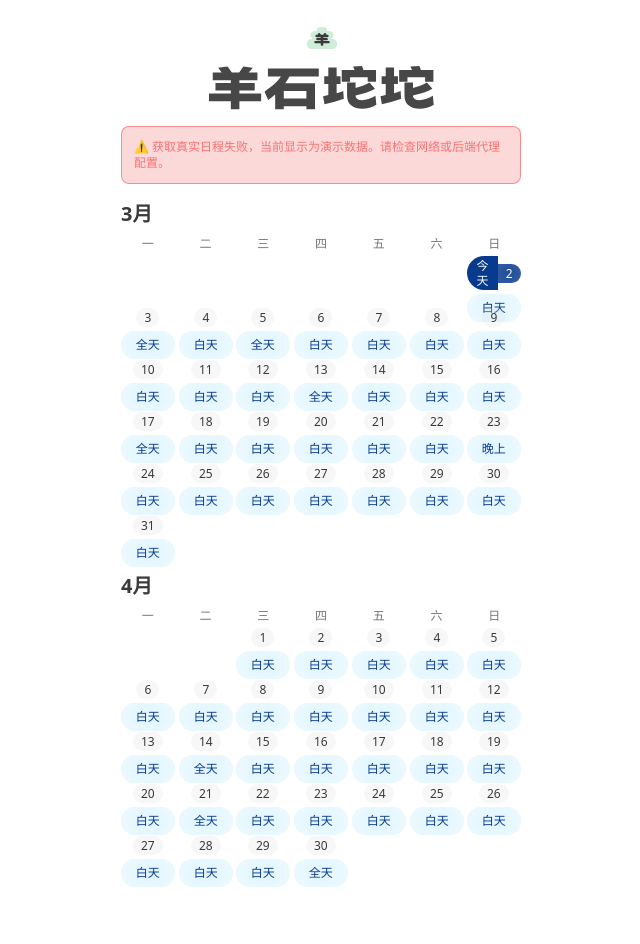
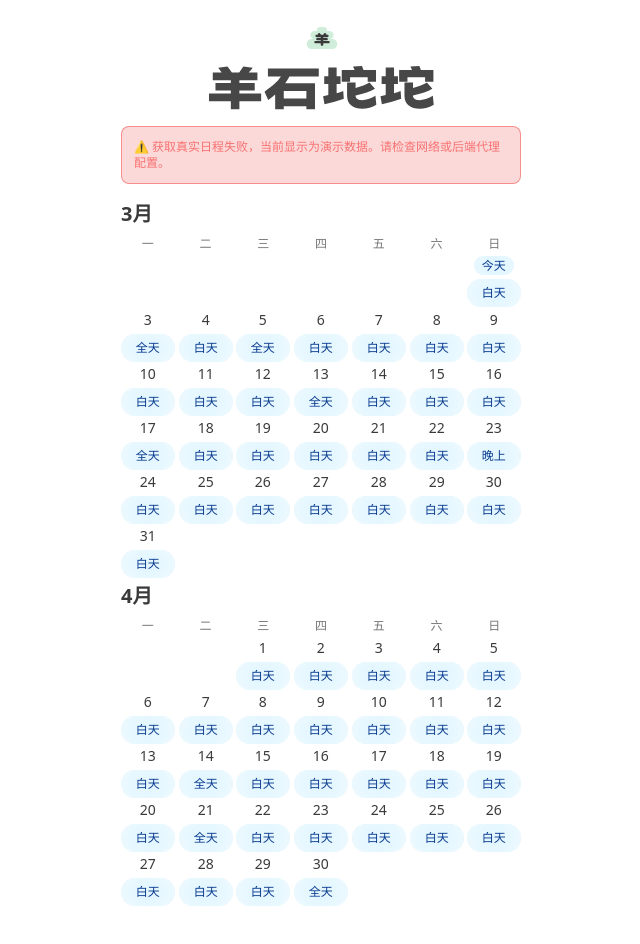
Before and after one commit to yanghaoleng/Mickywa-homepage, a React (Vite) app: page / in a window 1280 px wide. Shown: the top 944 px of the page, without its empty margins (319-959 px from the left). Built offline with nearby package versions, Linux system fonts and the light colour scheme; no server answers; the HTML template or start-up script is replaced by a standard one.

Commit message:
优化日期按钮交互与本地模拟数据

```diff
--- a/src/components/Schedule.jsx
+++ b/src/components/Schedule.jsx
@@ -42,13 +42,24 @@ export default function Schedule({ theme }) {
   const dayRefs = useRef({});
   const animationInterval = useRef(null);
 
+  const animatePress = (e) => {
+    const el = e?.currentTarget;
+    if (!el) return;
+    el.classList.remove('press-shrink');
+    void el.offsetWidth;
+    el.classList.add('press-shrink');
+    setTimeout(() => {
+      el.classList.remove('press-shrink');
+    }, 240);
+  };
+
   const fetchData = async (isAuto = false) => {
     if (!isAuto) {
       setLoading(true);
       setError(false);
     }
     try {
-      const res = await getCalendarsWithCache();
+      const res = await getCalendarsWithCache({ forceMock: import.meta.env.DEV });
       setSchedule(res.schedule);
       setIsMock(!!res.isMock);
       setLoading(false);
@@ -414,7 +425,7 @@ export default function Schedule({ theme }) {
                       }
 
                       return (
-                        <div className="flex flex-col gap-3">
+                        <div className="flex flex-col gap-3.5">
                           {weekRows.map((week, weekIndex) => (
                             <div key={weekIndex}>
                               <div className="grid grid-cols-7 gap-1">
@@ -472,24 +483,16 @@ export default function Schedule({ theme }) {
                                       style={{ animationDelay: `${monthIndex * 0.1 + weekIndex * 0.05 + dayIndex * 0.02}s` }}
                                     >
                                   <div className="text-center mb-1">
-                                    <div className="flex items-center justify-center">
+                                    <div className="flex items-center justify-center space-x-1">
                                       {isToday ? (
-                                        <>
-                                          <div className="inline-flex items-center px-2 py-0.5 rounded-l-full text-xs bg-[#083A8E] text-[#FFFFFF] font-medium leading-tight">
-                                            今天
-                                          </div>
-                                          <div className="inline-flex items-center px-2 py-0.5 rounded-r-full text-xs bg-[#083A8E] text-[#FFFFFF] font-medium leading-tight shadow-[inset_0_0_18px_rgba(255,255,255,0.25)] dark:shadow-[inset_0_0_18px_rgba(255,255,255,0.10)]">
-                                            {item.label}
-                                          </div>
-                                        </>
+                                        <div className="inline-block px-2 py-0.5 rounded-full text-xs bg-[#D3F1FF] text-[#083A8E] dark:bg-[#083A8E] dark:text-[#D3F1FF] font-medium leading-tight shadow-[0_0_24px_0_rgba(255,255,255,0.65)_inset] dark:shadow-[0_0_24px_0_rgba(255,255,255,0.20)_inset]">
+                                          今天
+                                        </div>
                                       ) : (
-                                        <div className="inline-flex items-center px-2 py-0.5 rounded-full text-xs bg-[#333333]/5 dark:bg-[#FFFFFF]/6 text-[#3A3A3A] dark:text-[#FFFFFF] font-medium leading-tight shadow-[inset_0_0_18px_rgba(255,255,255,0.35)] dark:shadow-[inset_0_0_18px_rgba(255,255,255,0.10)]">
-                                          {item.label}
-                                        </div>
+                                        <div className="text-sm dark:text-[#FFFFFF] text-[#3A3A3A]">{item.label}</div>
                                       )}
-
                                       {item.holidayName && (
-                                        <div className="ml-1 text-[#3A3A3A]/50 dark:text-[#FFFFFF]/50 text-[10px] truncate whitespace-nowrap max-w-[3.2em]">{item.holidayName.replace(/\(班\)/g, '').slice(0, 3)}</div>
+                                        <div className="text-[#3A3A3A]/50 dark:text-[#FFFFFF]/50 text-[10px] truncate whitespace-nowrap max-w-[3.2em]">{item.holidayName.replace(/\(班\)/g, '').slice(0, 3)}</div>
                                       )}
                                     </div>
                                   </div>
@@ -499,6 +502,7 @@ export default function Schedule({ theme }) {
                                       <div
                                         onClick={(e) => {
                                           e.stopPropagation();
+                                          animatePress(e);
                                           // 选择第一个可预约的时间段
                                           const firstFreeSlot = item.slots.find(slot => slot.status === 'free');
                                           if (firstFreeSlot) {
@@ -506,12 +510,12 @@ export default function Schedule({ theme }) {
                                             onSlotTap(item, firstFreeSlot, slotIdx);
                                           }
                                         }}
-                                        className={["slot-item relative p-2 h-[28px] rounded-[24px] flex flex-col items-center justify-center transition-all duration-300 transform cursor-pointer hover:scale-125",
+                                        className={["slot-item p-2 h-[28px] rounded-[24px] flex flex-col items-center justify-center transition-all duration-300 transform cursor-pointer",
                                           bookingType === 'busy'
                                             ? "dark:bg-[#FFFFFF]/4 bg-[#333333]/10 opacity-50 cursor-not-allowed"
                                             : selectedSlot && selectedSlot.day.key === item.key
-                                              ? "z-[999] !opacity-100 shadow-lg -translate-y-1.25 animate-color-change !bg-[#083A8E] ring-2 ring-[#083A8E]/15 dark:!bg-[#D3F1FF] dark:ring-[#D3F1FF]/20 dark:!text-[#083A8E]"
-                                              : "bg-[#D3F1FF] text-[#083A8E] hover:bg-[#D3F1FF]/80 dark:bg-[#083A8E] dark:text-[#FFFFFF] dark:hover:bg-[#083A8E]/90 shadow-[0_0_32px_0_rgba(255,255,255,0.80)_inset] dark:shadow-[0_0_32px_0_rgba(255,255,255,0.20)_inset]"
+                                              ? "!opacity-100 shadow-lg -translate-y-1.25 animate-color-change !bg-[#083A8E] ring-2 ring-[#083A8E]/15 dark:!bg-[#D3F1FF] dark:ring-[#D3F1FF]/20 dark:!text-[#083A8E]"
+                                              : "bg-[#D3F1FF] text-[#083A8E] dark:bg-[#083A8E] dark:text-[#FFFFFF] shadow-[0_0_32px_0_rgba(255,255,255,0.80)_inset] dark:shadow-[0_0_32px_0_rgba(255,255,255,0.20)_inset]"
                                         ].join(' ')}>
                                         <span className={["text-xs",
                                           bookingType === 'busy'
@@ -528,6 +532,7 @@ export default function Schedule({ theme }) {
                                       <div
                                         onClick={(e) => {
                                           e.stopPropagation();
+                                          animatePress(e);
                                           // 选择白天的时间段
                                           const daySlot = item.slots.find(slot => ['morning', 'noon', 'afternoon'].includes(slot.key));
                                           if (daySlot) {
@@ -535,10 +540,10 @@ export default function Schedule({ theme }) {
                                             onSlotTap(item, daySlot, slotIdx);
                                           }
                                         }}
-                                        className={["relative h-[28px] p-1 rounded-[24px] flex items-center justify-center transition-all duration-300 transform cursor-pointer hover:scale-125",
+                                        className={["h-[28px] p-1 rounded-[24px] flex items-center justify-center transition-all duration-300 transform cursor-pointer",
                                           selectedSlot && selectedSlot.day.key === item.key
-                                            ? "z-[999] !opacity-100 shadow-lg -translate-y-1.25 animate-color-change !bg-[#083A8E] ring-2 ring-[#083A8E]/15 dark:!bg-[#D3F1FF] dark:ring-[#D3F1FF]/20 dark:!text-[#083A8E]"
-                                            : "bg-[#D3F1FF] text-[#083A8E] hover:bg-[#D3F1FF]/80 dark:bg-[#083A8E] dark:text-[#FFFFFF] dark:hover:bg-[#083A8E]/90 shadow-[0_0_32px_0_rgba(255,255,255,0.80)_inset] dark:shadow-[0_0_32px_0_rgba(255,255,255,0.20)_inset]"
+                                            ? "!opacity-100 shadow-lg -translate-y-1.25 animate-color-change !bg-[#083A8E] ring-2 ring-[#083A8E]/15 dark:!bg-[#D3F1FF] dark:ring-[#D3F1FF]/20 dark:!text-[#083A8E]"
+                                            : "bg-[#D3F1FF] text-[#083A8E] dark:bg-[#083A8E] dark:text-[#FFFFFF] shadow-[0_0_32px_0_rgba(255,255,255,0.80)_inset] dark:shadow-[0_0_32px_0_rgba(255,255,255,0.20)_inset]"
                                         ].join(' ')}>
                                         <span className={["text-xs",
                                           selectedSlot && selectedSlot.day.key === item.key
@@ -553,6 +558,7 @@ export default function Schedule({ theme }) {
                                       <div
                                         onClick={(e) => {
                                           e.stopPropagation();
+                                          animatePress(e);
                                           // 选择晚上的时间段
                                           const eveningSlot = item.slots.find(slot => slot.key === 'evening');
                                           if (eveningSlot) {
@@ -560,10 +566,10 @@ export default function Schedule({ theme }) {
                                             onSlotTap(item, eveningSlot, slotIdx);
                                           }
                                         }}
-                                        className={["relative h-[28px] p-1 rounded-[24px] flex items-center justify-center transition-all duration-300 transform cursor-pointer hover:scale-125",
+                                        className={["h-[28px] p-1 rounded-[24px] flex items-center justify-center transition-all duration-300 transform cursor-pointer",
                                           selectedSlot && selectedSlot.day.key === item.key
-                                            ? "z-[999] !opacity-100 shadow-lg -translate-y-1.25 animate-color-change !bg-[#083A8E] ring-2 ring-[#083A8E]/15 dark:!bg-[#D3F1FF] dark:ring-[#D3F1FF]/20 dark:!text-[#083A8E]"
-                                            : "bg-[#D3F1FF] text-[#083A8E] hover:bg-[#D3F1FF]/80 dark:bg-[#083A8E] dark:text-[#FFFFFF] dark:hover:bg-[#083A8E]/90 shadow-[0_0_32px_0_rgba(255,255,255,0.80)_inset] dark:shadow-[0_0_32px_0_rgba(255,255,255,0.20)_inset]"
+                                            ? "!opacity-100 shadow-lg -translate-y-1.25 animate-color-change !bg-[#083A8E] ring-2 ring-[#083A8E]/15 dark:!bg-[#D3F1FF] dark:ring-[#D3F1FF]/20 dark:!text-[#083A8E]"
+                                            : "bg-[#D3F1FF] text-[#083A8E] dark:bg-[#083A8E] dark:text-[#FFFFFF] shadow-[0_0_32px_0_rgba(255,255,255,0.80)_inset] dark:shadow-[0_0_32px_0_rgba(255,255,255,0.20)_inset]"
                                         ].join(' ')}>
                                         <span className={["text-xs",
                                           selectedSlot && selectedSlot.day.key === item.key
--- a/src/index.css
+++ b/src/index.css
@@ -90,6 +90,22 @@
   animation: spring-click 0.4s cubic-bezier(0.34, 1.56, 0.64, 1) forwards;
 }
 
+@keyframes press-shrink {
+  0% {
+    transform: scale(1);
+  }
+  60% {
+    transform: scale(0.8);
+  }
+  100% {
+    transform: scale(1);
+  }
+}
+
+.press-shrink {
+  animation: press-shrink 0.22s cubic-bezier(0.34, 1.56, 0.64, 1) forwards;
+}
+
 @keyframes color-change {
   0%, 100% { background-color: #D3F1FF; }
   25% { background-color: #CFEDD9; }
--- a/src/utils/ical.js
+++ b/src/utils/ical.js
@@ -600,8 +600,15 @@ function getMockSchedule() {
   return { workEvents: [], holidayEvents: [], schedule };
 }
 
-export async function getCalendarsWithCache() {
+export async function getCalendarsWithCache({ forceMock = false } = {}) {
   const now = Date.now();
+
+  if (forceMock) {
+    const mockData = getMockSchedule();
+    mockData.isMock = true;
+    return mockData;
+  }
+
   try {
     const cachedStr = localStorage.getItem(CACHE_KEY);
     if (cachedStr) {
```
